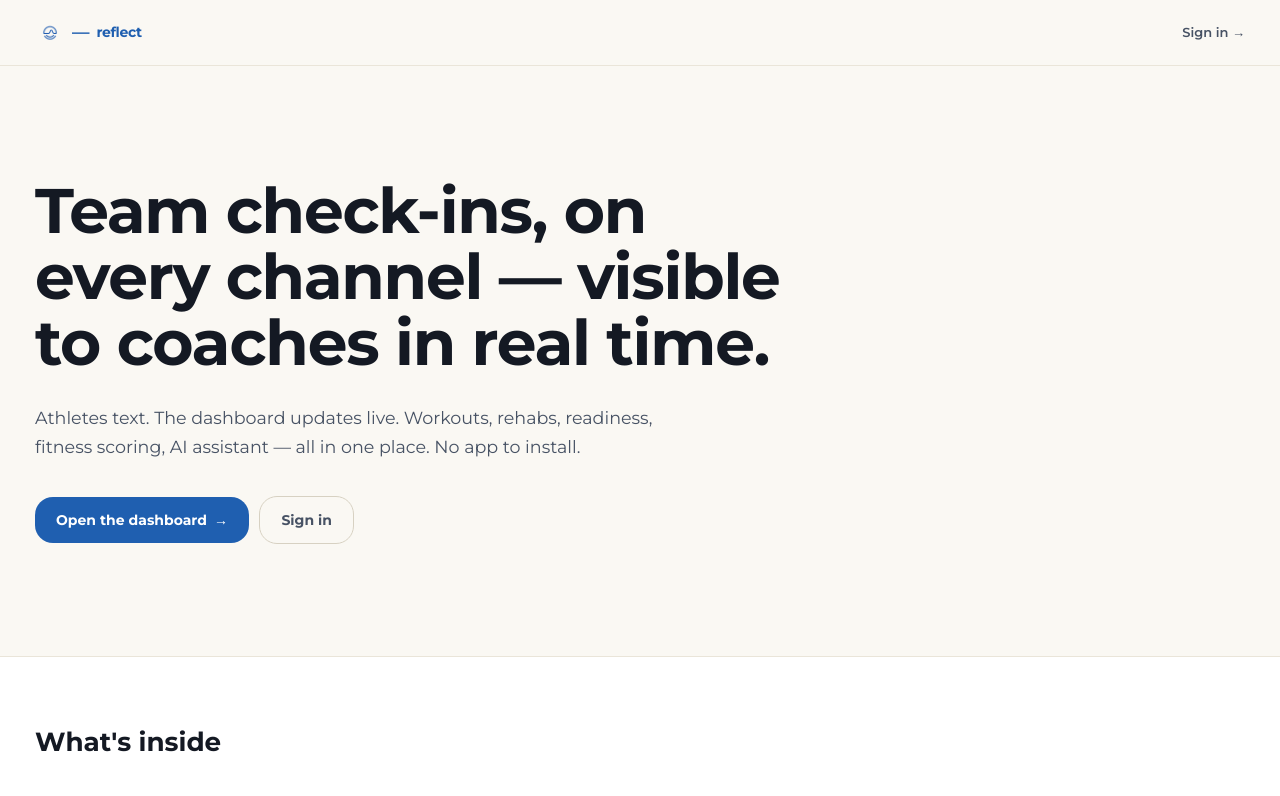
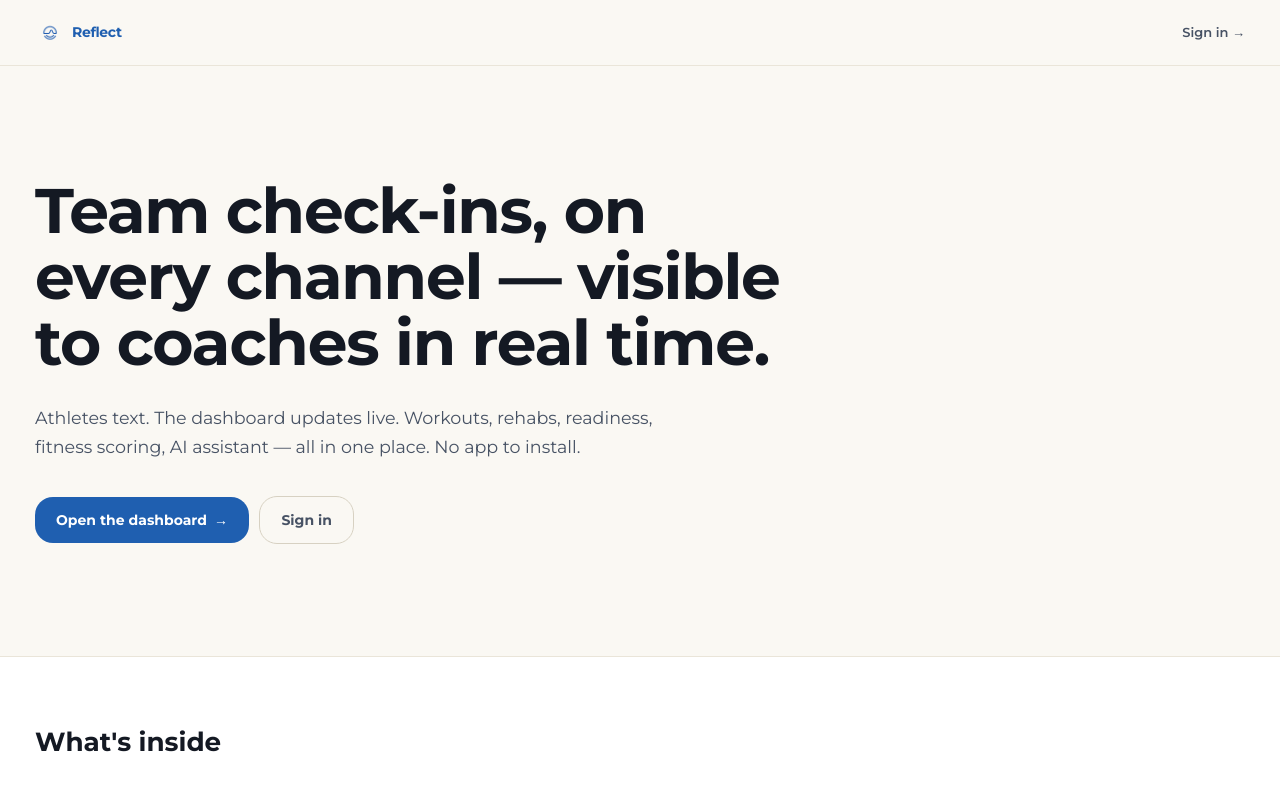
Before and after one commit to 12340789ryanlobo/reflect-live, a Next.js app in the folder apps/web/: page / in a window 1280 px wide. Shown: the top 796 px of the page. Built offline with nearby package versions, Linux system fonts and the light colour scheme; no server answers.

Commit message:
fix(brand): drop em-dash separator, capitalize 'Reflect'
Wordmark now reads 'Reflect' rather than '— reflect'. Cleaner and
matches typical product capitalization. Updated:
- Brand component (sidebar, landing, auth)
- OG image (link-share preview)
- HTML <title> in layout metadata

```diff
--- a/apps/web/src/app/layout.tsx
+++ b/apps/web/src/app/layout.tsx
@@ -18,7 +18,7 @@ const jetbrains = JetBrains_Mono({
 });
 
 export const metadata = {
-  title: 'reflect — team check-ins, dashboard, the works',
+  title: 'Reflect — team check-ins, dashboard, the works',
   description:
     'Coach dashboard for team check-ins, fitness, schedule, AI assistant, and more.',
 };
--- a/apps/web/src/app/opengraph-image.tsx
+++ b/apps/web/src/app/opengraph-image.tsx
@@ -5,7 +5,7 @@ import { ImageResponse } from 'next/og';
 import { readFileSync } from 'fs';
 import { join } from 'path';
 
-export const alt = 'reflect — team check-ins, dashboard, the works';
+export const alt = 'Reflect — team check-ins, dashboard, the works';
 export const size = { width: 1200, height: 630 };
 export const contentType = 'image/png';
 
@@ -41,12 +41,9 @@ export default async function OG() {
             // eslint-disable-next-line @next/next/no-img-element
             <img src={logoSrc} alt="" width={130} height={130} />
           )}
-          <div style={{ display: 'flex', alignItems: 'center', gap: 18 }}>
-            <span style={{ fontSize: 96, fontWeight: 700, color: '#1F5FB0', lineHeight: 1 }}>—</span>
-            <span style={{ fontSize: 110, fontWeight: 700, letterSpacing: '-0.02em', color: '#1F5FB0', lineHeight: 1 }}>
-              reflect
-            </span>
-          </div>
+          <span style={{ fontSize: 110, fontWeight: 700, letterSpacing: '-0.02em', color: '#1F5FB0', lineHeight: 1 }}>
+            Reflect
+          </span>
         </div>
         <div style={{ fontSize: 36, fontWeight: 500, color: '#475264', marginTop: 36, maxWidth: 950 }}>
           Real-time team check-ins, fitness, and recovery — for college and club sports.
--- a/apps/web/src/components/v3/brand.tsx
+++ b/apps/web/src/components/v3/brand.tsx
@@ -17,10 +17,9 @@ export function Brand({
 }) {
   const dim = size === 'sm' ? 24 : size === 'lg' ? 38 : 30;
   const textSize = size === 'sm' ? 'text-sm' : size === 'lg' ? 'text-lg' : 'text-base';
-  const dashSize = size === 'sm' ? 'text-base' : size === 'lg' ? 'text-2xl' : 'text-xl';
 
   return (
-    <span className={cn('inline-flex items-center', className)}>
+    <span className={cn('inline-flex items-center gap-2', className)}>
       <Image
         src="/logo.png"
         alt=""
@@ -30,21 +29,12 @@ export function Brand({
         className="select-none"
       />
       {showText && (
-        <>
-          <span
-            aria-hidden
-            className={cn('mx-2 font-semibold leading-none', dashSize)}
-            style={{ color: 'var(--blue)' }}
-          >
-            —
-          </span>
-          <span
-            className={cn('font-bold tracking-tight leading-none', textSize)}
-            style={{ color: 'var(--blue)' }}
-          >
-            reflect
-          </span>
-        </>
+        <span
+          className={cn('font-bold tracking-tight leading-none', textSize)}
+          style={{ color: 'var(--blue)' }}
+        >
+          Reflect
+        </span>
       )}
     </span>
   );
```
